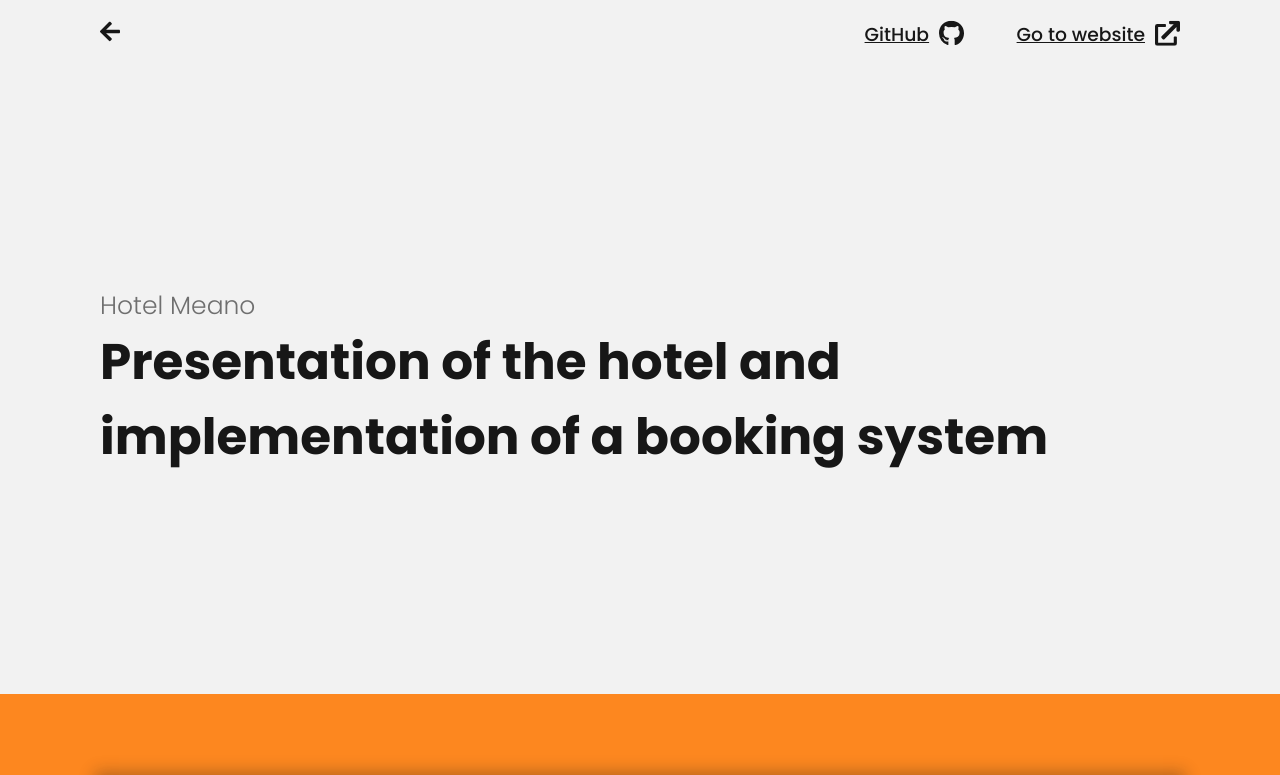
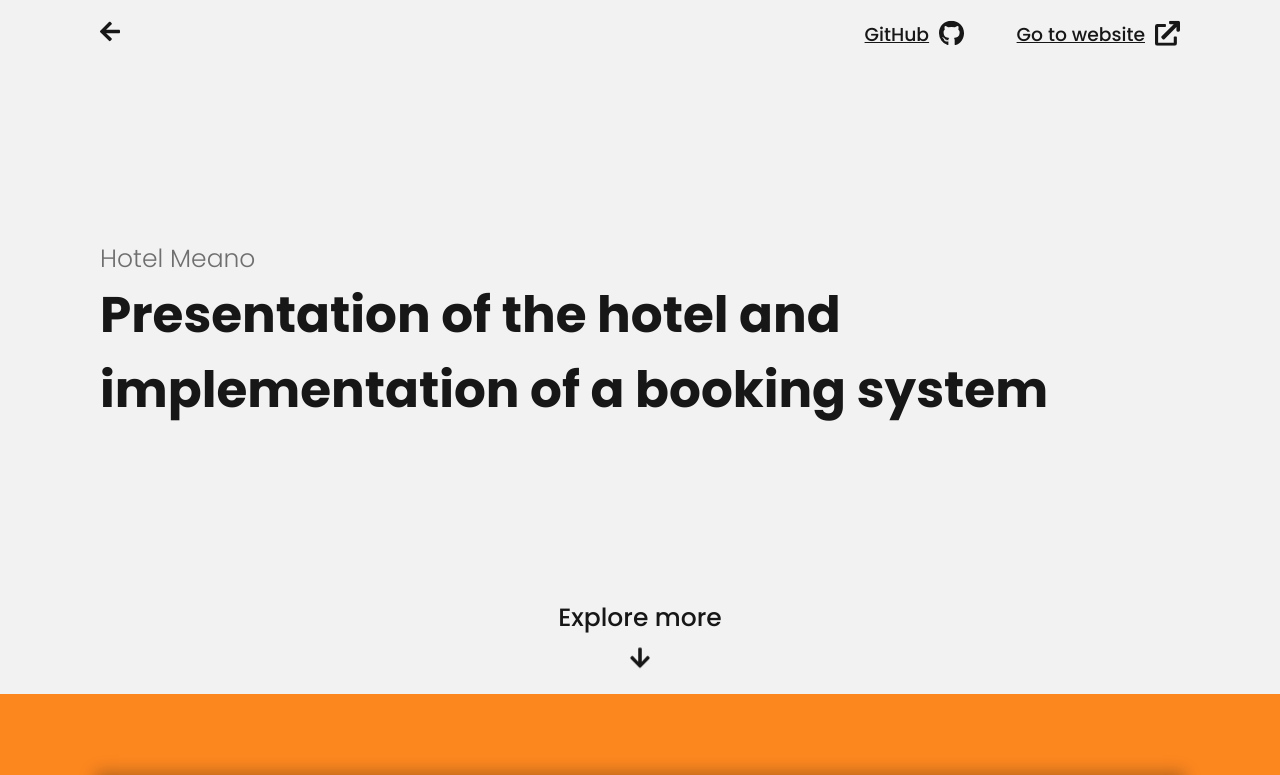
Before and after one commit to Gr3it/Portfolio, a React (Create React App) app: page /hotel-meano in a window 1280 px wide. Shown: the top 775 px of the page. Built offline with nearby package versions, Linux system fonts and the light colour scheme.

Commit message:
major changes: changed scroll from root div to body, fab blackshadow, changed email added explore project page, scrollbar coustom color based on the project page

```diff
--- a/src/Project/HotelMeano.jsx
+++ b/src/Project/HotelMeano.jsx
@@ -1,6 +1,7 @@
 import React from "react";
 
 import "../CSS/ProjectPages.css";
+import "../CSS/Explore.css";
 
 import ProjectMenu from "../Components/ProjectMenu";
 import Footer from "../Components/Footer";
@@ -16,16 +17,38 @@ function Hotel_Meano({ color }) {
         hosted
       />
       <div className="project-home container-large">
-        <h2 className="home-subtitle">Hotel Meano</h2>
+        <h2 className="home-subtitle project-subtitle">Hotel Meano</h2>
         <h1 className="project-title">
           Presentation of the hotel and implementation of a booking system
         </h1>
+        <div
+          onClick={() => {
+            document.getElementById("anchor-image").scrollIntoView();
+          }}
+          className="explore-container"
+        >
+          <h2 className="explore-text">Explore more</h2>
+          <svg
+            className="explore-svg"
+            xmlns="http://www.w3.org/2000/svg"
+            viewBox="0 0 448 512"
+          >
+            <path
+              fill="currentColor"
+              d="M413.1 222.5l22.2 22.2c9.4 9.4 9.4 24.6 0 33.9L241 473c-9.4 9.4-24.6 9.4-33.9 0L12.7 278.6c-9.4-9.4-9.4-24.6 0-33.9l22.2-22.2c9.5-9.5 25-9.3 34.3.4L184 343.4V56c0-13.3 10.7-24 24-24h32c13.3 0 24 10.7 24 24v287.4l114.8-120.5c9.3-9.8 24.8-10 34.3-.4z"
+            ></path>
+          </svg>
+        </div>
       </div>
       <div
         className="project-first-image flex-center"
         style={{ backgroundColor: color }}
       >
         <div className="container-large">
+          <div
+            id="anchor-image"
+            style={{ position: "absolute", top: "-6.875rem", left: 0 }}
+          ></div>
           <img
             className="width100"
             src={process.env.PUBLIC_URL + "/Assets/HotelMeano/Home.jpg"}
```
